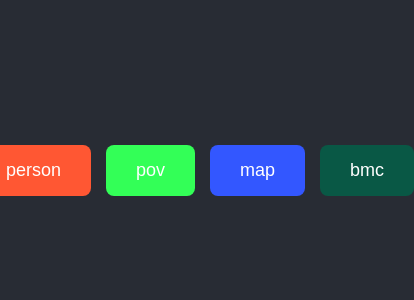
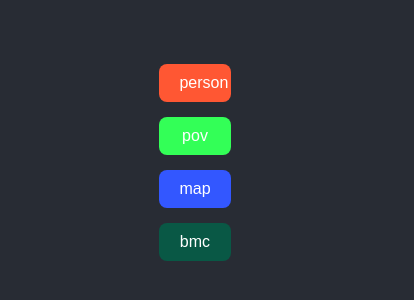
Before and after one commit to ameer-hassany/project, a plain HTML site: page index.html in a window 390 px wide. Shown: the part 260-560 px from the top of the page, 414 px wide, since content can reach past the window. Drawn offline with Linux system fonts and the light colour scheme.

Commit message:
Update index.html

```diff
--- a/index.html
+++ b/index.html
@@ -5,7 +5,15 @@
     <meta name="viewport" content="width=device-width, initial-scale=1.0">
     <title>أزرار متحركة</title>
     <style>
-        body {
+
+html, body {
+    margin: 0;
+    padding: 0;
+    height: 100%;
+    box-sizing: border-box;
+}
+
+body {
             display: flex;
             justify-content: center;
             align-items: center;
@@ -34,7 +42,21 @@
         .btn-2 { background: #33ff57; }
         .btn-3 { background: #3357ff; }
         .btn-4 { background: #095845; }
-    </style>
+
+@media (max-width: 600px) {
+    .button-container {
+        flex-direction: column;
+        align-items: center;
+    }
+
+    .btn {
+        padding: 10px 20px;
+        font-size: 16px;
+        width: 80%;
+    }
+}
+
+</style>
 </head>
 <body>
     <div class="button-container">
```
